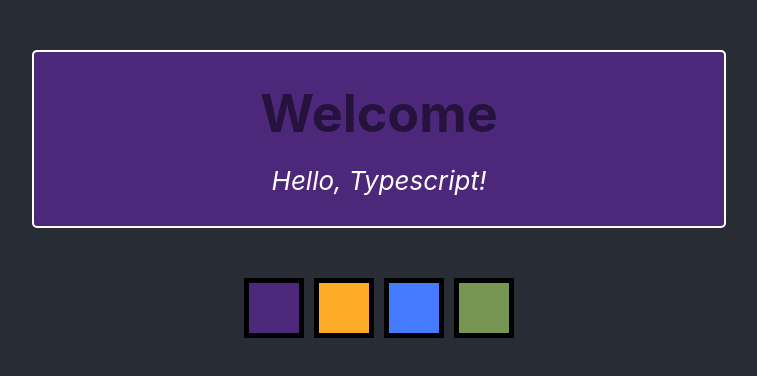
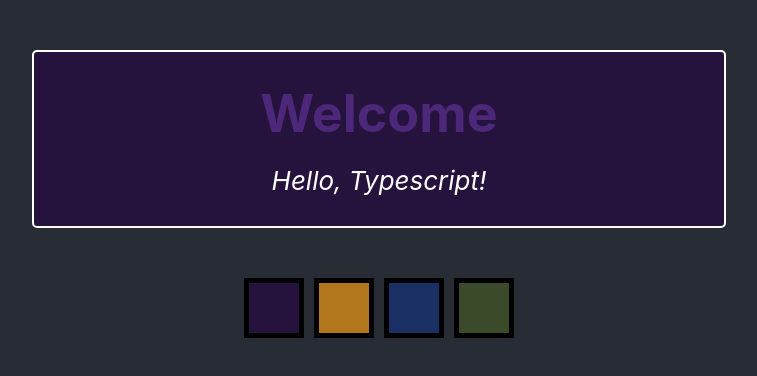
Before and after one commit to andrew-brainerd/react-ts, a React (Create React App) app: page / in a window 1280 px wide. Shown: the top 376 px of the page, without its empty margins (261-1018 px from the left). Built offline with nearby package versions, Linux system fonts and the light colour scheme.

Commit message:
Swap header and background colors

```diff
--- a/src/components/style/theme.ts
+++ b/src/components/style/theme.ts
@@ -19,26 +19,26 @@ interface Context {
 export const themes: ThemeList = {
   purple: {
     name: 'Purple',
-    background: '#4d277a',
-    headerColor: '#26133d',
+    headerColor: '#4d277a',
+    background: '#26133d',
     color: 'white'
   },
   orange: {
     name: 'orange',
-    background: '#ffab2a',
-    headerColor: '#b2771d',
+    headerColor: '#ffab2a',
+    background: '#b2771d',
     color: 'white'
   },
   blue: {
     name: 'blue',
-    background: '#457cff',
-    headerColor: '#1b3166',
+    headerColor: '#457cff',
+    background: '#1b3166',
     color: 'white'
   },
   green: {
     name: 'green',
-    background: '#769452',
-    headerColor: '#3b4a29',
+    headerColor: '#769452',
+    background: '#3b4a29',
     color: 'white'
   },
 };
```
